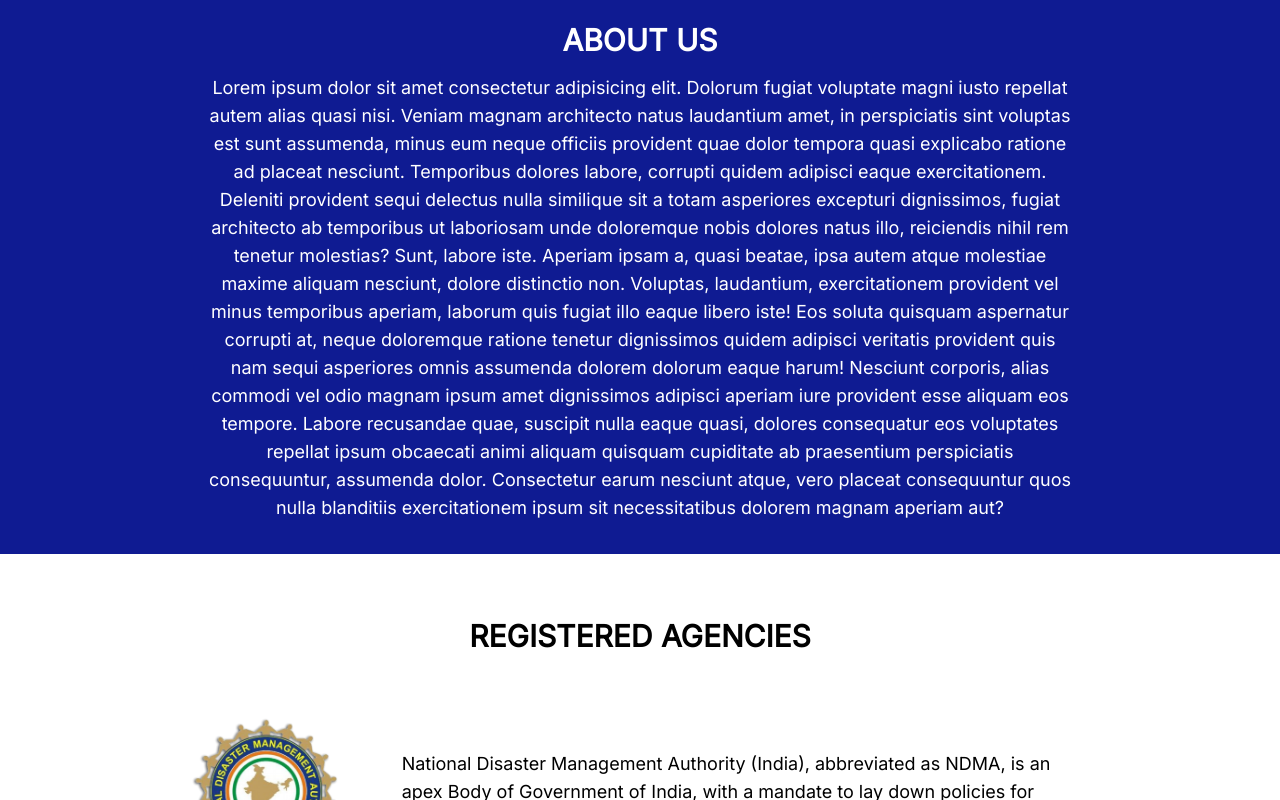
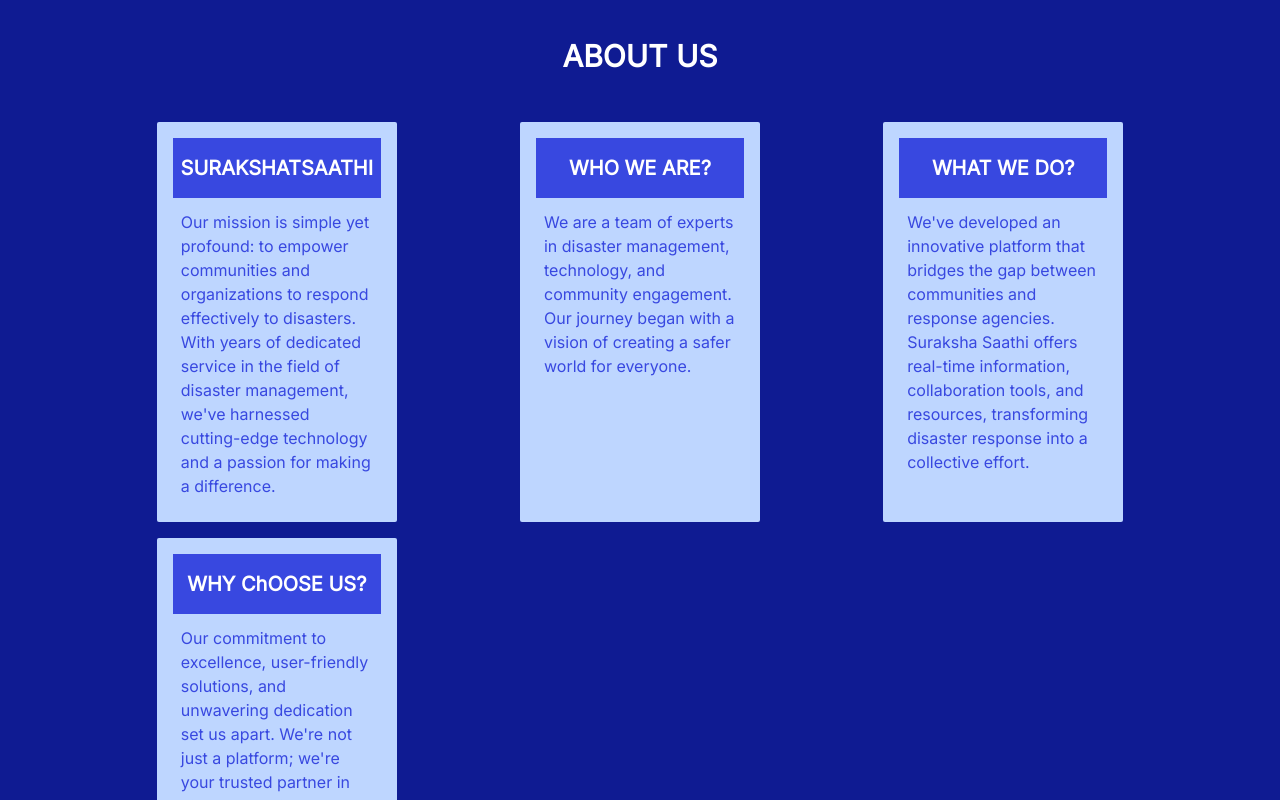
Before and after one commit to MahendraDani/SurakshaSaathi-web, a React (Vite) app in the folder client/: page / in a window 1280 px wide. Shown: the part 660-1460 px from the top of the page. Built offline with nearby package versions, Linux system fonts and the light colour scheme; no server answers.

Commit message:
feat: added cards in About section

```diff
--- a/client/src/components/About/About.tsx
+++ b/client/src/components/About/About.tsx
@@ -1,33 +1,46 @@
+import InfoCard from "./InfoCard";
+
+type InfoCardDetails = {
+  title: string;
+  description: string;
+};
 const About = () => {
+  const InfoCardDetails: Array<InfoCardDetails> = [
+    {
+      title: "SURAKSHATSAATHI",
+      description:
+        "Our mission is simple yet profound: to empower communities and organizations to respond effectively to disasters. With years of dedicated service in the field of disaster management, we've harnessed cutting-edge technology and a passion for making a difference.",
+    },
+    {
+      title: "WHO WE ARE?",
+      description:
+        "We are a team of experts in disaster management, technology, and community engagement. Our journey began with a vision of creating a safer world for everyone.",
+    },
+    {
+      title: "WHAT WE DO?",
+      description:
+        "We've developed an innovative platform that bridges the gap between communities and response agencies. Suraksha Saathi offers real-time information, collaboration tools, and resources, transforming disaster response into a collective effort.",
+    },
+    {
+      title: "WHY ChOOSE US?",
+      description:
+        "Our commitment to excellence, user-friendly solutions, and unwavering dedication set us apart. We're not just a platform; we're your trusted partner in disaster readiness and recovery.",
+    },
+  ];
   return (
-    <div className="w-full bg-[#0F1B92] text-white">
-      <div className="p-4 py-8 text-center lg:w-[70%] mx-auto space-y-4">
-        <h1 className="text-3xl font-bold">ABOUT US</h1>
-        <p className="text-lg">
-          Lorem ipsum dolor sit amet consectetur adipisicing elit. Dolorum
-          fugiat voluptate magni iusto repellat autem alias quasi nisi. Veniam
-          magnam architecto natus laudantium amet, in perspiciatis sint voluptas
-          est sunt assumenda, minus eum neque officiis provident quae dolor
-          tempora quasi explicabo ratione ad placeat nesciunt. Temporibus
-          dolores labore, corrupti quidem adipisci eaque exercitationem.
-          Deleniti provident sequi delectus nulla similique sit a totam
-          asperiores excepturi dignissimos, fugiat architecto ab temporibus ut
-          laboriosam unde doloremque nobis dolores natus illo, reiciendis nihil
-          rem tenetur molestias? Sunt, labore iste. Aperiam ipsam a, quasi
-          beatae, ipsa autem atque molestiae maxime aliquam nesciunt, dolore
-          distinctio non. Voluptas, laudantium, exercitationem provident vel
-          minus temporibus aperiam, laborum quis fugiat illo eaque libero iste!
-          Eos soluta quisquam aspernatur corrupti at, neque doloremque ratione
-          tenetur dignissimos quidem adipisci veritatis provident quis nam sequi
-          asperiores omnis assumenda dolorem dolorum eaque harum! Nesciunt
-          corporis, alias commodi vel odio magnam ipsum amet dignissimos
-          adipisci aperiam iure provident esse aliquam eos tempore. Labore
-          recusandae quae, suscipit nulla eaque quasi, dolores consequatur eos
-          voluptates repellat ipsum obcaecati animi aliquam quisquam cupiditate
-          ab praesentium perspiciatis consequuntur, assumenda dolor. Consectetur
-          earum nesciunt atque, vero placeat consequuntur quos nulla blanditiis
-          exercitationem ipsum sit necessitatibus dolorem magnam aperiam aut?
-        </p>
+    <div className="w-full bg-[#0F1B92] text-white p-4">
+      <div className="p-4 py-8  lg:w-[80%] mx-auto space-y-4">
+        <h1 className="text-3xl font-bold text-center pb-8">ABOUT US</h1>
+        <div className="flex flex-wrap md:justify-between justify-center items-center gap-4">
+          {InfoCardDetails.map((infoCard) => {
+            return (
+              <InfoCard
+                title={infoCard.title}
+                description={infoCard.description}
+              />
+            );
+          })}
+        </div>
       </div>
     </div>
   );
--- /dev/null
+++ b/client/src/components/About/InfoCard.tsx
@@ -0,0 +1,16 @@
+interface InfoCardProps {
+  title: string;
+  description: string;
+}
+const InfoCard = ({ title, description }: InfoCardProps) => {
+  return (
+    <div className="w-60 min-h-[25rem] rounded-sm bg-[#BED6FF] space-y-3 p-4">
+      <h2 className="text-center py-4 bg-[#3848E0] text-xl font-semibold">
+        {title}
+      </h2>
+      <p className="text-[#3848E0] px-2">{description}</p>
+    </div>
+  );
+};
+
+export default InfoCard;
```
